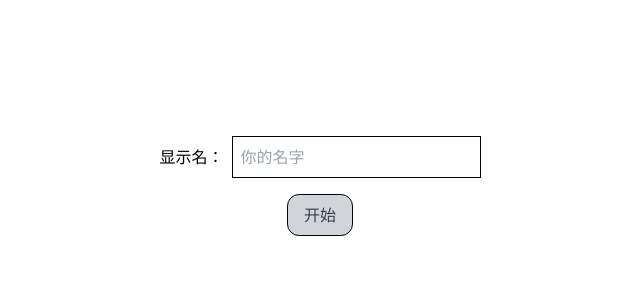
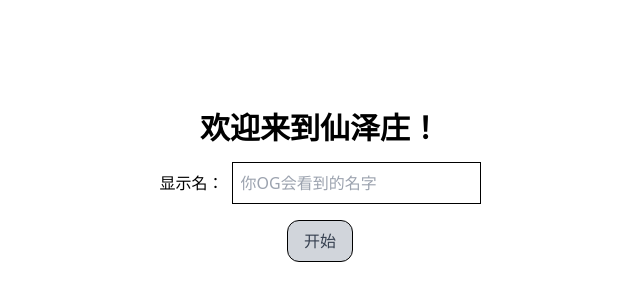
Before and after one commit to chanbakjsd/amvillage, a Svelte app in the folder frontend/: page / in a window 1280 px wide. Shown: the part 194-494 px from the top of the page, without its empty margins (320-960 px from the left). Built offline with nearby package versions, Linux system fonts and the light colour scheme.

Commit message:
chore: Copy changes

```diff
--- a/frontend/src/views/Login.svelte
+++ b/frontend/src/views/Login.svelte
@@ -21,9 +21,10 @@
 </script>
 
 <main transition:fly={{ y: 500 }}>
+	<h1>欢迎来到仙泽庄！</h1>
 	<div>
 		<label for="username">显示名：</label>
-		<input id="username" type="text" autocomplete="off" bind:value={username} placeholder="你的名字" />
+		<input id="username" type="text" autocomplete="off" bind:value={username} placeholder="你OG会看到的名字" />
 	</div>
 	<Button on:click={logon} disabled={!username}>开始</Button>
 	<div class="error">{$error}&nbsp;</div>
@@ -32,6 +33,9 @@
 <style lang="postcss">
 	main {
 		@apply flex flex-col items-center justify-center gap-4 w-full h-full;
+	}
+	h1 {
+		@apply font-semibold text-3xl text-center;
 	}
 	div {
 		@apply flex gap-2 items-center justify-center;
--- a/frontend/src/views/Notice.svelte
+++ b/frontend/src/views/Notice.svelte
@@ -24,7 +24,7 @@
 		</div>
 	</div>
 	{#if isAdmin}
-		<Button on:click={cancel} classes="w-full rounded-full">恢复</Button>
+		<Button on:click={cancel} classes="w-full rounded-full">恢复（所有玩家）</Button>
 	{/if}
 </main>
 
```
